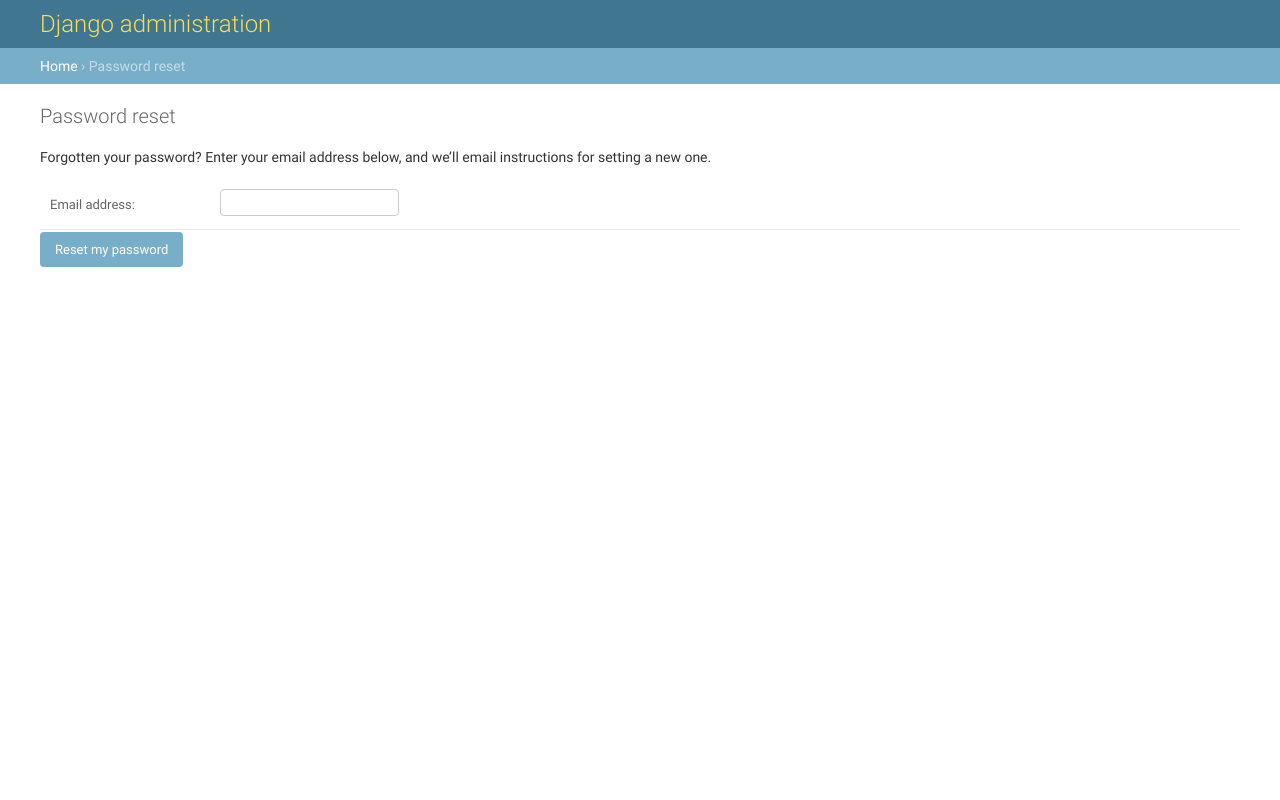
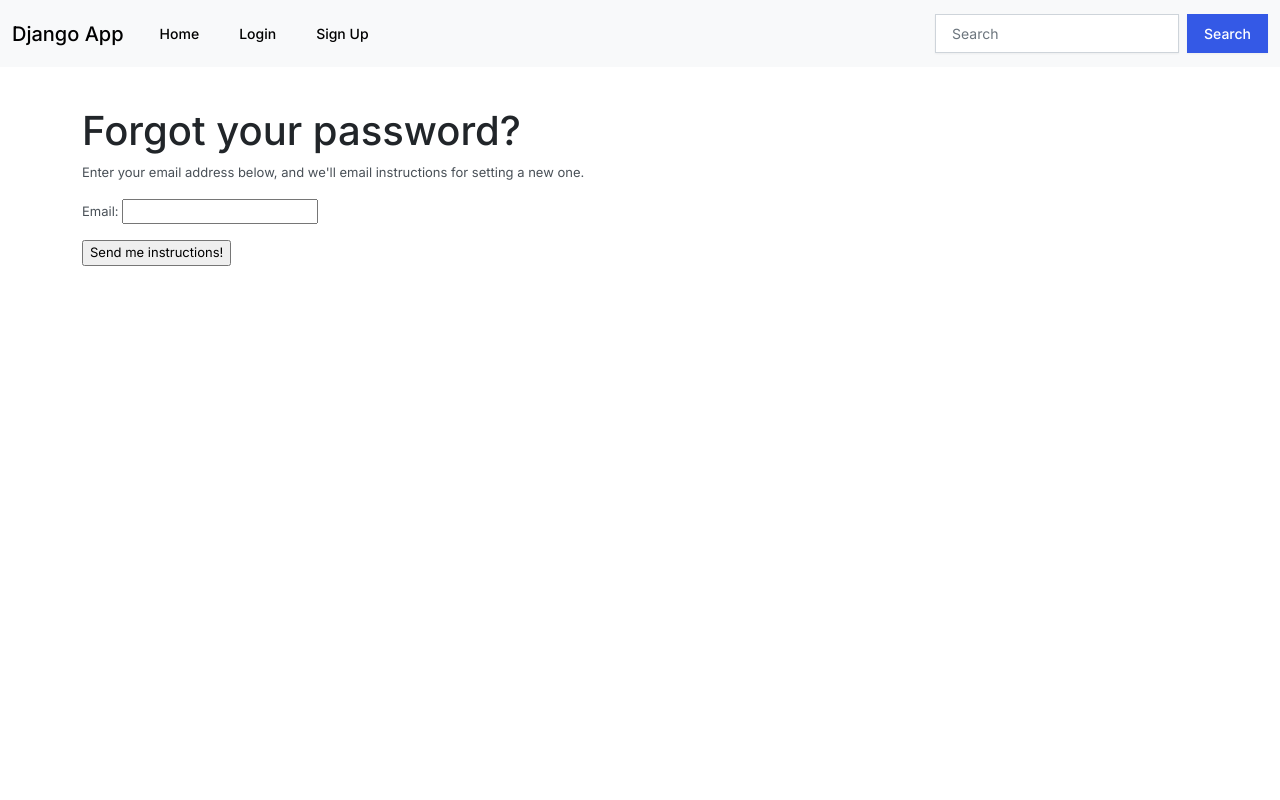
Before and after one commit to BrunoMoreno/django-auth, a Django app: page /accounts/password_reset/ in a window 1280 px wide. Run offline with Django 3.2, Linux system fonts and the light colour scheme.

Commit message:
feat: add password reset

```diff
--- a/app/settings.py
+++ b/app/settings.py
@@ -129,3 +129,6 @@ DEFAULT_AUTO_FIELD = 'django.db.models.BigAutoField'
 
 LOGIN_REDIRECT_URL = '/'
 LOGOUT_REDIRECT_URL = '/'
+
+EMAIL_BACKEND = "django.core.mail.backends.filebased.EmailBackend"
+EMAIL_FILE_PATH = str(BASE_DIR.joinpath('sent_emails'))
--- a/templates/layouts/main.html
+++ b/templates/layouts/main.html
@@ -9,7 +9,9 @@
     <link rel="stylesheet" href="https://bootswatch.com/5/zephyr/bootstrap.min.css">
 
     <style>
+        body { font-size: 13px;}
         .container {margin-top: 40px;}
+        .btn, .form-control {border-radius: 0;}
     </style>
 </head>
 <body>
@@ -17,7 +19,9 @@
 
     <div class="container">
         <div class="row">
-            {% block content %}{% endblock content %}
+            <div class="col-12">
+                {% block content %}{% endblock content %}
+            </div>
         </div>
     </div>
 </body>
--- a/templates/partials/menu.html
+++ b/templates/partials/menu.html
@@ -1,4 +1,4 @@
-<nav class="navbar navbar-expand-lg navbar-dark bg-dark">
+<nav class="navbar navbar-expand-lg navbar-light bg-light">
   <div class="container-fluid">
     <a class="navbar-brand" href="/">Django App</a>
     <button class="navbar-toggler" type="button" data-bs-toggle="collapse" data-bs-target="#navbarColor02" aria-controls="navbarColor02" aria-expanded="false" aria-label="Toggle navigation">
@@ -26,7 +26,7 @@
       </ul>
       <form class="d-flex">
         <input class="form-control me-sm-2" type="text" placeholder="Search">
-        <button class="btn btn-secondary my-2 my-sm-0" type="submit">Search</button>
+        <button class="btn btn-primary my-2 my-sm-0" type="submit">Search</button>
       </form>
     </div>
   </div>
--- /dev/null
+++ b/templates/registration/password_reset_form.html
@@ -0,0 +1,14 @@
+{% extends 'layouts/main.html' %}
+
+{% block title %}Forgot Your Password?{% endblock %}
+
+{% block content %}
+  <h1>Forgot your password?</h1>
+  <p>Enter your email address below, and we'll email instructions for setting a new one.</p>
+
+  <form method="POST">
+    {% csrf_token %}
+    {{ form.as_p }}
+    <input type="submit" value="Send me instructions!">
+  </form>
+{% endblock %}
```
Also changed, not shown: templates/home/index.html (+4 -6 lines), templates/registration/password_reset_complete.html (added, +8 -0 lines), templates/registration/password_reset_confirm.html (added, +21 -0 lines), templates/registration/password_reset_done.html (added, +8 -0 lines), db.sqlite3, templates/registration/signup.html (line endings or trailing spaces), 1 other file.
